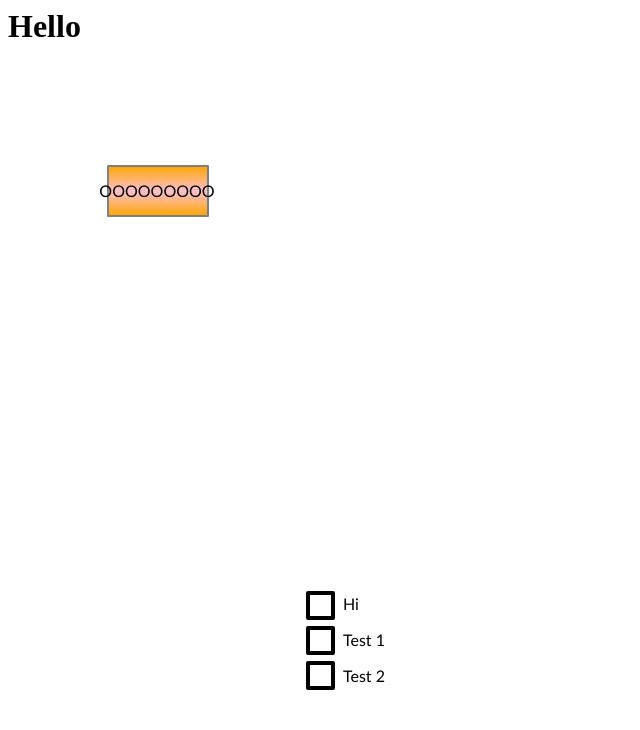
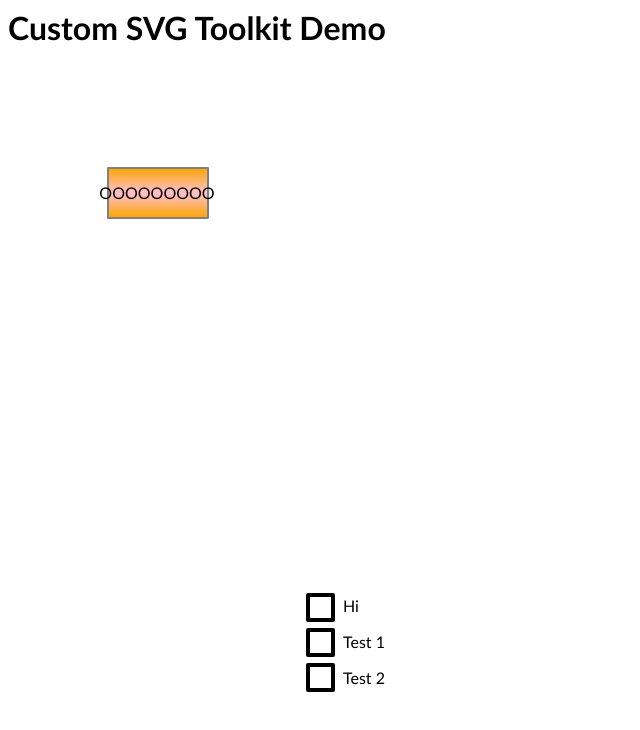
Before and after one commit to kristenmc/INF-134-A3-Custom-Graphical-Toolkit, a plain HTML site: page index.html in a window 1280 px wide. Shown: the top 730 px of the page, without its empty margins (0-640 px from the left). Drawn offline with Linux system fonts and the light colour scheme.

Commit message:
Added page title

```diff
--- a/index.html
+++ b/index.html
@@ -8,6 +8,6 @@
     <script type="module" src="./demo.js"></script>
 </head>
 <body>
-    <h1>Hello</h1>
+    <h1 style="font-family:'Trebuchet MS'">Custom SVG Toolkit Demo</h3>
 </body>
 </html>
```
